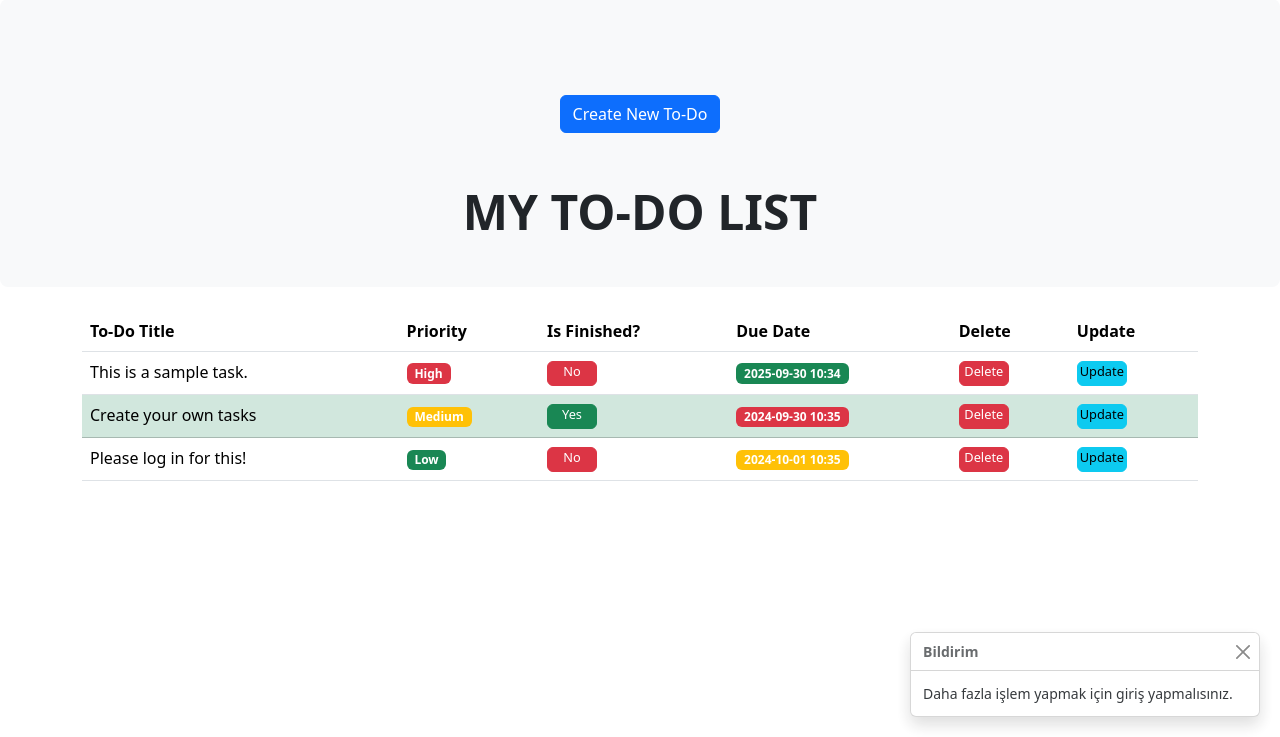
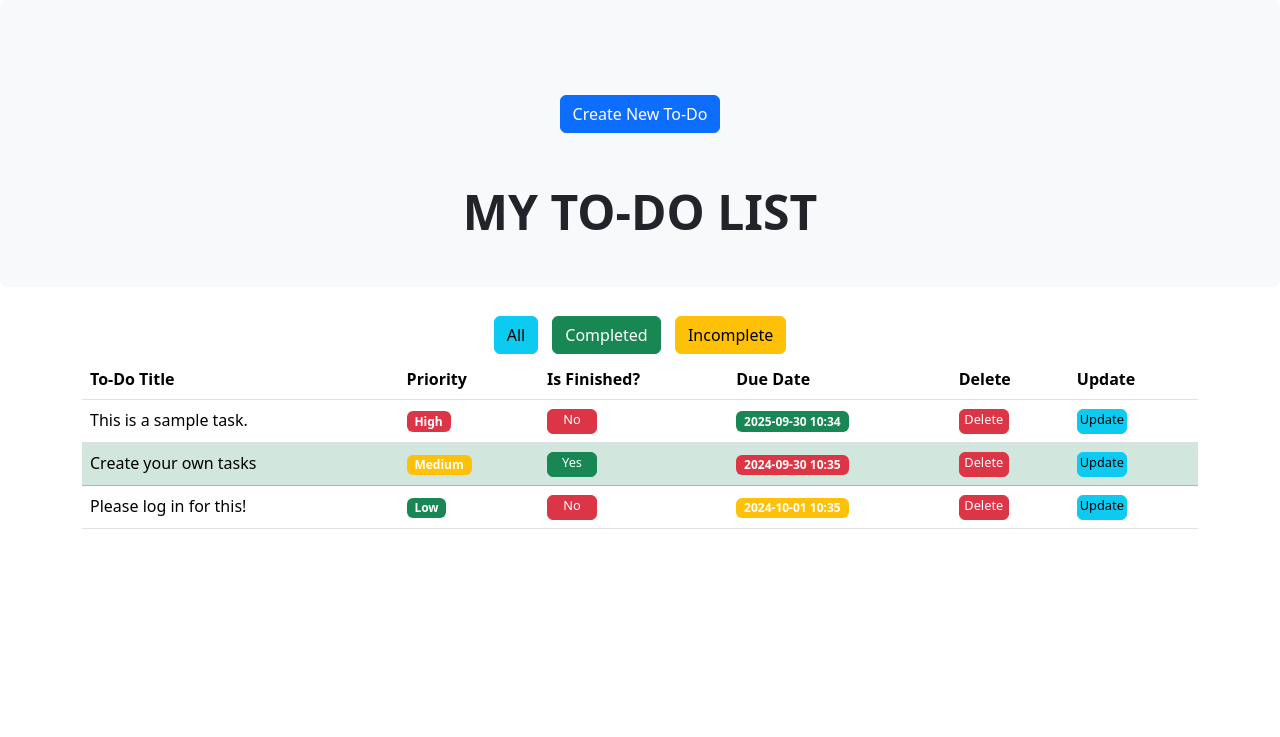
Before and after one commit to isKartal/To-DoApp, a Django app: page / in a window 1280 px wide. Shown: the part 63-800 px from the top of the page. Run offline with Django 5.2, Linux system fonts and the light colour scheme; data comes from the database, SQL or seed files in the repository; both versions use the stored data as it was after the commit.

Commit message:
filtreleme sistemi eklendi

```diff
--- a/todo_app/templates/todo_app/base.html
+++ b/todo_app/templates/todo_app/base.html
@@ -64,7 +64,7 @@
     {% if messages %}
         <div class="toast-container">
             {% for message in messages %}
-                <div class="toast show" role="alert" aria-live="assertive" aria-atomic="true">
+              <div class="toast show" role="alert" aria-live="assertive" aria-atomic="true" data-bs-delay="5000">
                     <div class="toast-header">
                         <strong class="me-auto">Bildirim</strong>
                         <button type="button" class="btn-close" data-bs-dismiss="toast" aria-label="Close"></button>
@@ -84,6 +84,17 @@
 
     <script>
       document.addEventListener("DOMContentLoaded", function() {
+        var toasts = document.querySelectorAll('.toast');
+
+        toasts.forEach(function(toast) {
+            var bsToast = new bootstrap.Toast(toast);
+            bsToast.show();
+
+            setTimeout(function() {
+                bsToast.hide();
+            }, 5000);
+        });
+
         var restrictedLinks = document.querySelectorAll('.restricted-link');
 
         restrictedLinks.forEach(function(link) {
--- a/todo_app/templates/todo_app/index.html
+++ b/todo_app/templates/todo_app/index.html
@@ -8,22 +8,25 @@
 
 <style>
   .btn-fixed-size {
-      min-width: 50px; /* Butonun minimum genişliği */
-      width: 50px; /* Butonun sabit genişliği */
-      height: 25px; /* Butonun sabit yüksekliği */
-      font-size: 0.8rem; /* Buton üzerindeki yazı boyutu */
-      padding: 0; /* Butonun iç boşluğunu kaldırmak için */
+      min-width: 50px;
+      width: 50px;
+      height: 25px;
+      font-size: 0.8rem;
+      padding: 0;
   }
 
-  /* Link stilini değiştirme */
   a {
-      color: inherit; /* Varsayılan yazı rengini kullanır */
-      text-decoration: none; /* Alt çizgiyi kaldırır */
+      color: inherit;
+      text-decoration: none;
   }
 
   a:hover {
-      color: #007bff; /* Üzerine gelince mavi olur, isteğe göre değiştirilebilir */
-      text-decoration: underline; /* Üzerine gelince alt çizgi eklenir */
+      color: #007bff;
+      text-decoration: underline;
+  }
+
+  .filter-buttons .btn {
+      margin: 5px;
   }
 </style>
 
@@ -34,6 +37,12 @@
     </div>
     <h1 class="display-5 fw-bold text-center" style="margin-top: 50px; margin-bottom: -50px;">MY TO-DO LIST</h1>
   </div>
+</div>
+
+<div class="filter-buttons text-center">
+  <a href="{% url 'index' %}?filter=all" class="btn btn-info {% if filter_option == 'all' %}active{% endif %}">All</a>
+  <a href="{% url 'index' %}?filter=completed" class="btn btn-success {% if filter_option == 'completed' %}active{% endif %}">Completed</a>
+  <a href="{% url 'index' %}?filter=incomplete" class="btn btn-warning {% if filter_option == 'incomplete' %}active{% endif %}">Incomplete</a>
 </div>
 
 <div class="container">
--- a/todo_app/urls.py
+++ b/todo_app/urls.py
@@ -14,5 +14,5 @@ urlpatterns = [
     path('register/', views.register, name='register'),
     path('login/', auth_views.LoginView.as_view(template_name='users/login.html', redirect_authenticated_user=True), name='login'),
     path('logout/', auth_views.LogoutView.as_view(template_name='users/logout.html'), name='logout'),
-     path('task/<int:Todos_id>/', views.task_detail, name='task_detail'),
+    path('task/<int:Todos_id>/', views.task_detail, name='task_detail'),
 ]
--- a/todo_app/views.py
+++ b/todo_app/views.py
@@ -7,7 +7,6 @@ from django.utils import timezone
 
 def index(request):
     if request.user.is_authenticated:
-        # Giriş yapan kullanıcıların görevlerini göster
         if request.method == "POST":
             form = ListForm(request.POST)
             if form.is_valid():
@@ -20,6 +19,12 @@ def index(request):
             form = ListForm()
 
         todo_list = Todos.objects.filter(user=request.user).order_by('-priority', 'due_date')
+
+        filter_option = request.GET.get('filter', 'all')
+        if filter_option == 'completed':
+            todo_list = todo_list.filter(finished=True)
+        elif filter_option == 'incomplete':
+            todo_list = todo_list.filter(finished=False)
 
         today = timezone.now().date()
 
@@ -40,9 +45,9 @@ def index(request):
             "search_bar": search_bar,
             "form": form,
             "today": today,
+            "filter_option": filter_option,
         }
     else:
-        # Giriş yapmayan kullanıcılar için sadece public görevleri göstereceğiz.
         todo_list = Todos.objects.filter(public=True).order_by('-priority', 'due_date')
         messages.info(request, "Daha fazla işlem yapmak için giriş yapmalısınız.")
 
@@ -55,7 +60,6 @@ def index(request):
         }
 
     return render(request, "todo_app/index.html", context)
-
 
 def about(request):
     return render(request, "todo_app/about.html")
@@ -73,14 +77,17 @@ def create(request):
         else:
             messages.info(request, "Bu işlemi gerçekleştirmek için lütfen önce giriş yapın!")
 
-    form = ListForm()  # Formu her zaman göster
+    form = ListForm()
     return render(request, "todo_app/create.html", {'form': form})
 
 def delete(request, Todos_id):
     if request.user.is_authenticated:
         todo = get_object_or_404(Todos, pk=Todos_id)
-        todo.delete()
-        messages.success(request, 'Todo başarıyla silindi.')
+        if todo.user == request.user:
+            todo.delete()
+            messages.success(request, 'Todo başarıyla silindi.')
+        else:
+            messages.error(request, "Bu görevi silme yetkiniz yok.")
     else:
         messages.info(request, "Bu işlemi gerçekleştirmek için lütfen önce giriş yapın!")
 
@@ -89,9 +96,12 @@ def delete(request, Todos_id):
 def yes_finish(request, Todos_id):
     if request.user.is_authenticated:
         todo = get_object_or_404(Todos, pk=Todos_id)
-        todo.finished = False
-        todo.save()
-        messages.success(request, 'Todo tamamlanmamış olarak işaretlendi.')
+        if todo.user == request.user:
+            todo.finished = False
+            todo.save()
+            messages.success(request, 'Todo tamamlanmamış olarak işaretlendi.')
+        else:
+            messages.error(request, "Bu görevi değiştirme yetkiniz yok.")
     else:
         messages.info(request, "Bu işlemi gerçekleştirmek için lütfen önce giriş yapın!")
 
@@ -100,9 +110,12 @@ def yes_finish(request, Todos_id):
 def no_finish(request, Todos_id):
     if request.user.is_authenticated:
         todo = get_object_or_404(Todos, pk=Todos_id)
-        todo.finished = True
-        todo.save()
-        messages.success(request, 'Todo tamamlanmış olarak işaretlendi.')
+        if todo.user == request.user:
+            todo.finished = True
+            todo.save()
+            messages.success(request, 'Todo tamamlanmış olarak işaretlendi.')
+        else:
+            messages.error(request, "Bu görevi değiştirme yetkiniz yok.")
     else:
         messages.info(request, "Bu işlemi gerçekleştirmek için lütfen önce giriş yapın!")
 
@@ -111,21 +124,23 @@ def no_finish(request, Todos_id):
 def update(request, Todos_id):
     if request.user.is_authenticated:
         todo_item = get_object_or_404(Todos, pk=Todos_id)
+        if todo_item.user == request.user:
+            if request.method == "POST":
+                form = ListForm(request.POST, instance=todo_item)
+                if form.is_valid():
+                    form.save()
+                    messages.success(request, 'Todo başarıyla güncellendi.')
+                    return redirect("index")
+                else:
+                    messages.error(request, "Formda hatalar var. Lütfen kontrol edin.")
+            else:
+                form = ListForm(instance=todo_item)
+            return render(request, "todo_app/update.html", {'form': form, 'todo': todo_item})
+        else:
+            messages.error(request, "Bu görevi güncelleme yetkiniz yok.")
+    else:
+        messages.info(request, "Bu işlemi gerçekleştirmek için lütfen önce giriş yapın!")
 
-        if request.method == "POST":
-            form = ListForm(request.POST, instance=todo_item)
-            if form.is_valid():
-                form.save()
-                messages.success(request, 'Todo başarıyla güncellendi.')
-                return redirect("index")
-            else:
-                messages.error(request, "Formda hatalar var. Lütfen kontrol edin.")
-        else:
-            form = ListForm(instance=todo_item)
-
-        return render(request, "todo_app/update.html", {'form': form, 'todo': todo_item})
-
-    messages.info(request, "Bu işlemi gerçekleştirmek için lütfen önce giriş yapın!")
     return redirect("index")
 
 def search(request):
@@ -152,7 +167,11 @@ def register(request):
 def task_detail(request, Todos_id):
     if request.user.is_authenticated:
         todo = get_object_or_404(Todos, pk=Todos_id)
-        return render(request, 'todo_app/task_detail.html', {'todo': todo})
+        if todo.user == request.user:
+            return render(request, 'todo_app/task_detail.html', {'todo': todo})
+        else:
+            messages.error(request, "Bu görevin detaylarını görüntüleme yetkiniz yok.")
     else:
         messages.info(request, "Bu işlemi gerçekleştirmek için lütfen önce giriş yapın!")
-        return redirect('login')
+
+    return redirect('login')
```
Also changed, not shown: todo_app/templates/todo_app/task_detail.html (+4 -4 lines), todo_app/templates/users/login.html (+4 -8 lines), todo_app/templates/users/register.html (+4 -8 lines), db.sqlite3.
